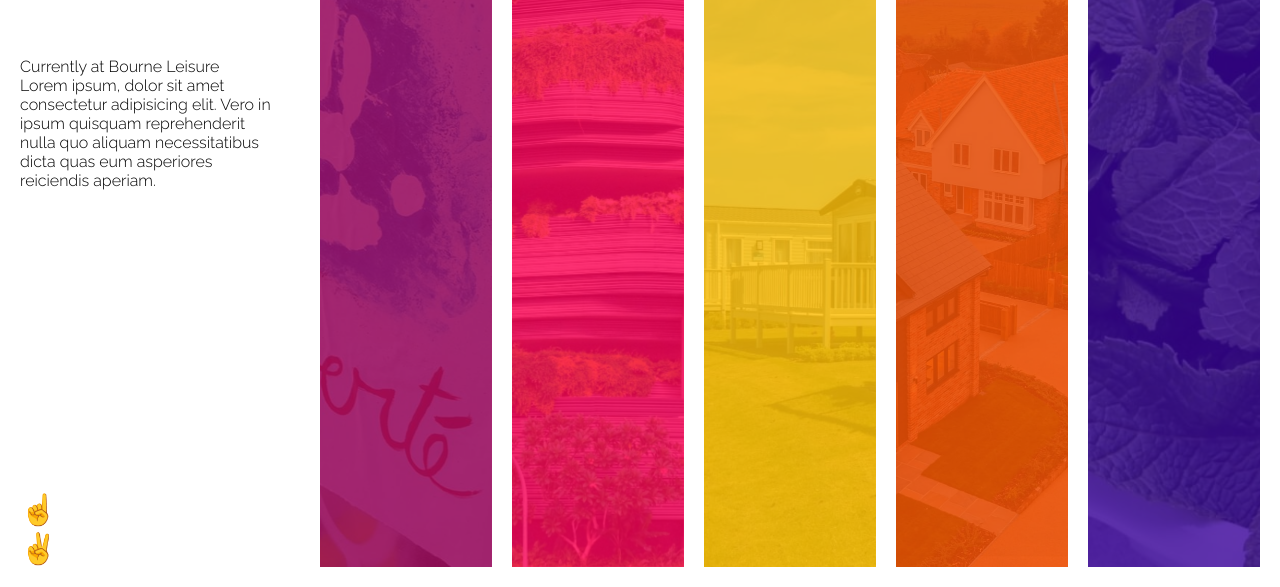
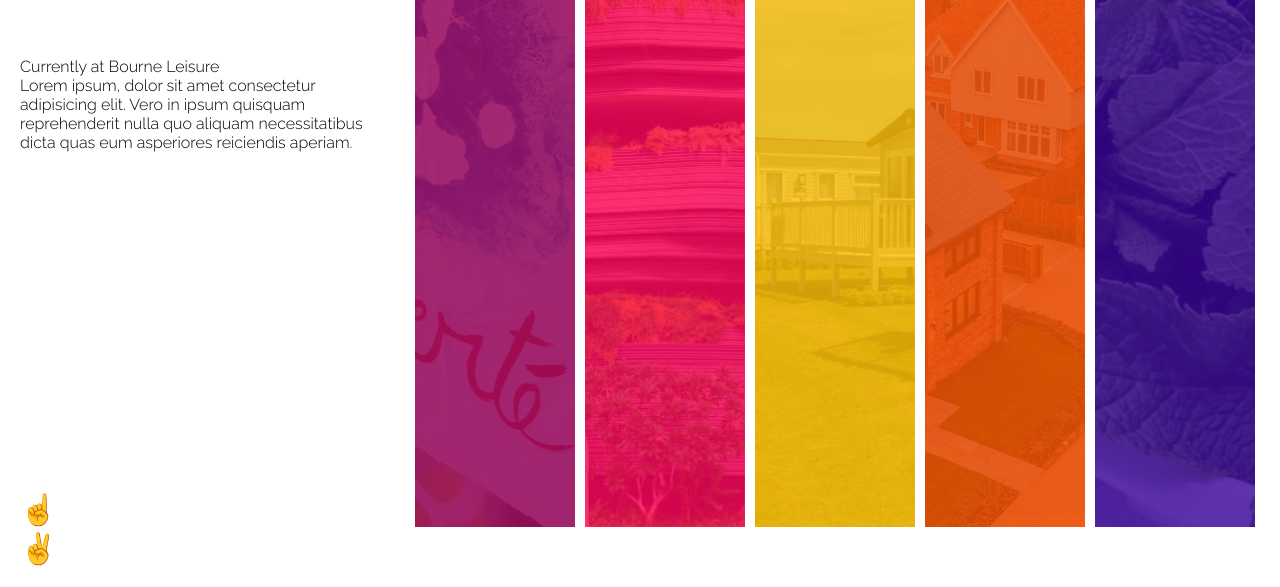
Before and after one commit to jasullivan/new-portfolio, a website: page index.html in a window 1280 px wide. Shown: the part 213-800 px from the top of the page. Drawn offline with Linux system fonts and the light colour scheme.

```diff
--- a/src/sass/components/_bio.scss
+++ b/src/sass/components/_bio.scss
@@ -16,7 +16,7 @@
         left: 0px;
         top: 0px;
         /*right: 552px;*/
-        width: 30rem;
+        width: 40rem;
         height: 100%;
         bottom: 0px;
         flex-direction: column;
--- a/src/sass/components/_header.scss
+++ b/src/sass/components/_header.scss
@@ -8,7 +8,7 @@
     position: relative;
     z-index: 3;
     @include respond(lg) {
-        display: flex;
+        /* display: flex;*/
         height: 15rem;
 
     }
--- a/src/sass/components/_projects.scss
+++ b/src/sass/components/_projects.scss
@@ -103,11 +103,14 @@
         padding-top: 0;
         position: fixed;
         overflow: visible;
-        width: calc(100% - 30rem);
+        width: calc(100% - 40rem);
         right: 0;
         height: 100%;
         top: 0;
         bottom: 0;
+
+        display: flex;
+        align-items: center;
     }
     &__project-title--desk {
         text-align: right;
@@ -164,17 +167,17 @@
     }*/
 }
 .project-columns {
-    padding: 0 1rem 2rem;
+    padding: 0 2rem 0rem 1rem;
     display: flex;
     flex-direction: column;
     width: 100%;
-    margin-bottom: 1rem;
+    margin-bottom: 0rem;
     /*transform: translateY(11rem);*/
     transform: translateY(10rem);
     transition: transform 1s;
     @include respond(lg) {
         flex-direction: row;
-        height: calc(100vh - 150px);
+        height: calc(100vh - 120px);
         width: 100%;
         transform: translateY(0);
     }
@@ -206,9 +209,9 @@
         @include respond(lg) {
             transform: translateY(0rem);
             position: static;
-            height: calc(100vh - 150px);
+            height: calc(100vh - 120px);
             top: auto;
-            padding-bottom: 2rem;
+            /*padding-bottom: 2rem;*/
         }
     }
 }
@@ -234,7 +237,7 @@
         otherwise the responsiveness is lost at an earlier screen width because of
         the default min width and min height */
         flex: 1 0 75px;
-        margin: 0 1rem;
+        margin: 0 0.5rem;
         min-height: 0;
         height: auto;
 
```
Also changed, not shown: dist/css/main.min.css, 1 other file.
